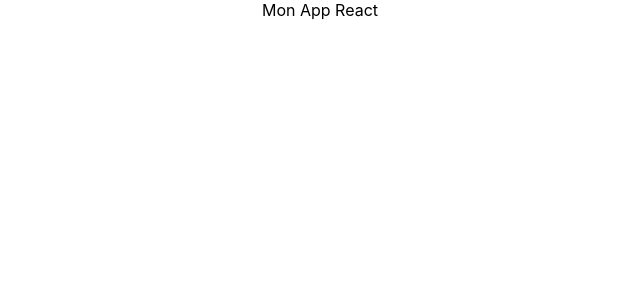
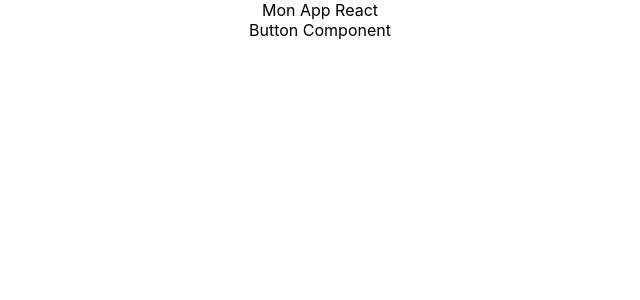
Before and after one commit to champix56/react_cv, a React (Create React App) app: page / in a window 1280 px wide. Shown: the top 300 px of the page, without its empty margins (320-960 px from the left). Built offline with nearby package versions, Linux system fonts and the light colour scheme.

Commit message:
usage du composant button

```diff
--- a/src/App/App.js
+++ b/src/App/App.js
@@ -1,9 +1,10 @@
 import React from 'react';
+import Button from './component/Button/Button'
 import './App.css';
 
 function App(props) {
   return (
-    <div className="App">Mon App React
+    <div className="App">Mon App React<Button></Button>
    </div>
  );
 }
```
